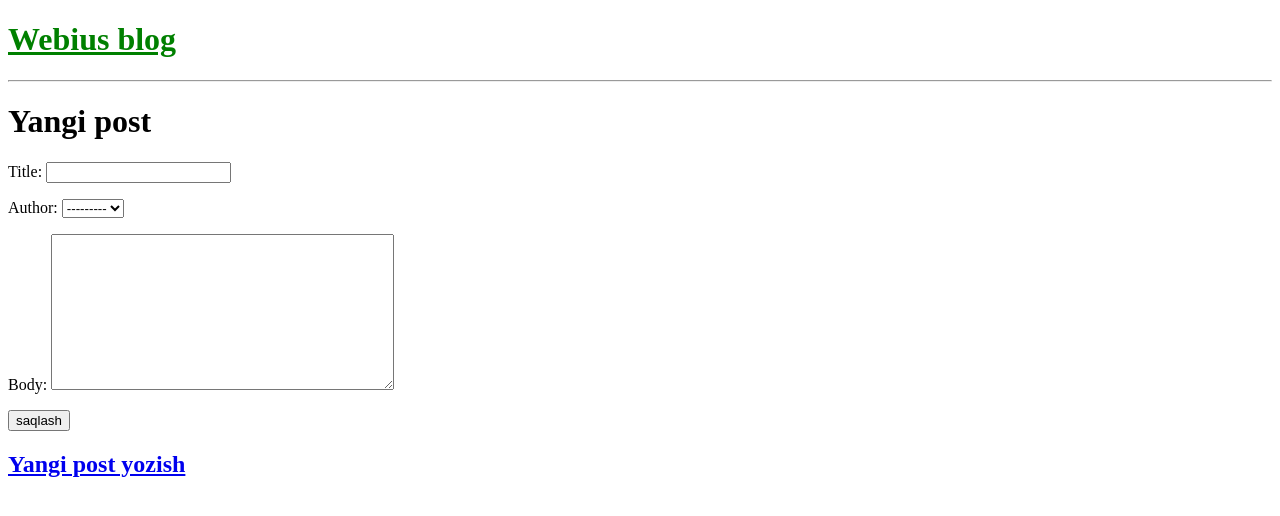
After one commit to Odilboyev/django-blog, a Django app: page /post/new/ in a window 1280 px wide. The commit adds this page. Shown: the top 516 px of the page. Run offline with Django 4.2, Linux system fonts and the light colour scheme; data comes from the database, SQL or seed files in the repository; both versions use the stored data as it was after the commit.

Commit message:
added create, edit, delete post functions

```diff
--- a/blog/models.py
+++ b/blog/models.py
@@ -1,5 +1,5 @@
 from django.db import models
-
+from django.urls import reverse
 # Create your models here.
 class Post(models.Model):
     title = models.CharField(max_length=150)
@@ -10,3 +10,6 @@ class Post(models.Model):
     )
     def __str__(self):
         return self.title
+
+    def get_absolute_url(self):
+        return reverse('post_detail', args=[str(self.id)])
--- a/blog/urls.py
+++ b/blog/urls.py
@@ -1,8 +1,11 @@
 from django.urls import path
-from .views import BlogListView, BlogDetailView
+from .views import BlogListView, BlogDetailView, BlogCreateview, BlogUpdateView, BlogDeleteView
 
 urlpatterns = [
     path('', BlogListView.as_view(), name = 'home'),
-    path('post/<int:pk>', BlogDetailView.as_view(), name='post_detail')
+    path('post/<int:pk>', BlogDetailView.as_view(), name='post_detail'),
+    path('post/new/', BlogCreateview.as_view(), name='post_new'),
+    path('post/<int:pk>/edit', BlogUpdateView.as_view(), name='post_edit'),
+    path('post/<int:pk>/delete', BlogDeleteView.as_view(), name='post_delete')
 ]
 # primary key = pk
--- a/blog/views.py
+++ b/blog/views.py
@@ -1,6 +1,8 @@
 from django.shortcuts import render
 from django.views.generic import ListView, DetailView
+from django.views.generic.edit import CreateView, UpdateView, DeleteView
 from .models import Post
+from django.urls import reverse_lazy
 # Create your views here.
 class BlogListView(ListView):
     model = Post
@@ -8,3 +10,15 @@ class BlogListView(ListView):
 class BlogDetailView(DetailView):
     model =  Post
     template_name = 'post_detail.html'
+class BlogCreateview(CreateView):
+    model = Post
+    template_name = 'post_new.html'
+    fields = ['title', 'author', 'body']
+class BlogUpdateView(UpdateView):
+    model = Post
+    template_name = 'post_edit.html'
+    fields = ['title', 'body']
+class BlogDeleteView(DeleteView):
+    model = Post
+    template_name = 'post_delete.html'
+    success_url = reverse_lazy('home')
--- a/templates/base.html
+++ b/templates/base.html
@@ -9,6 +9,7 @@
 <body>
 <header>
     <h1><a href="{% url 'home' %}">Webius blog</a></h1>
+
 </header>
 <hr>
 <div>
@@ -16,5 +17,11 @@
 
     {%endblock content %}
 </div>
+
+<footer>
+    <h2>
+        <a href="{% url 'post_new'%}">Yangi post yozish</a>
+    </h2>
+</footer>
 </body>
 </html>
--- a/templates/post_detail.html
+++ b/templates/post_detail.html
@@ -9,5 +9,6 @@
     <p>{{post.body}}</p>
     <hr>
 </div>
-
+<p><a href="{% url 'post_edit' post.pk %}">Postni tahrirlash</a></p>
+<p><a href="{% url 'post_delete' post.pk %}">Postni o'chirish</a></p>
 {% endblock content %}
--- /dev/null
+++ b/templates/post_new.html
@@ -0,0 +1,9 @@
+{% extends 'base.html' %}
+
+{% block content %}
+    <h1>Yangi post</h1>
+    <form action="" method="post">{% csrf_token %}
+        {{ form.as_p}}
+        <input type="submit" value="saqlash">
+    </form>
+{%endblock content%}
```
Also changed, not shown: templates/post_delete.html (added, +9 -0 lines), templates/post_edit.html (added, +9 -0 lines), db.sqlite3.
